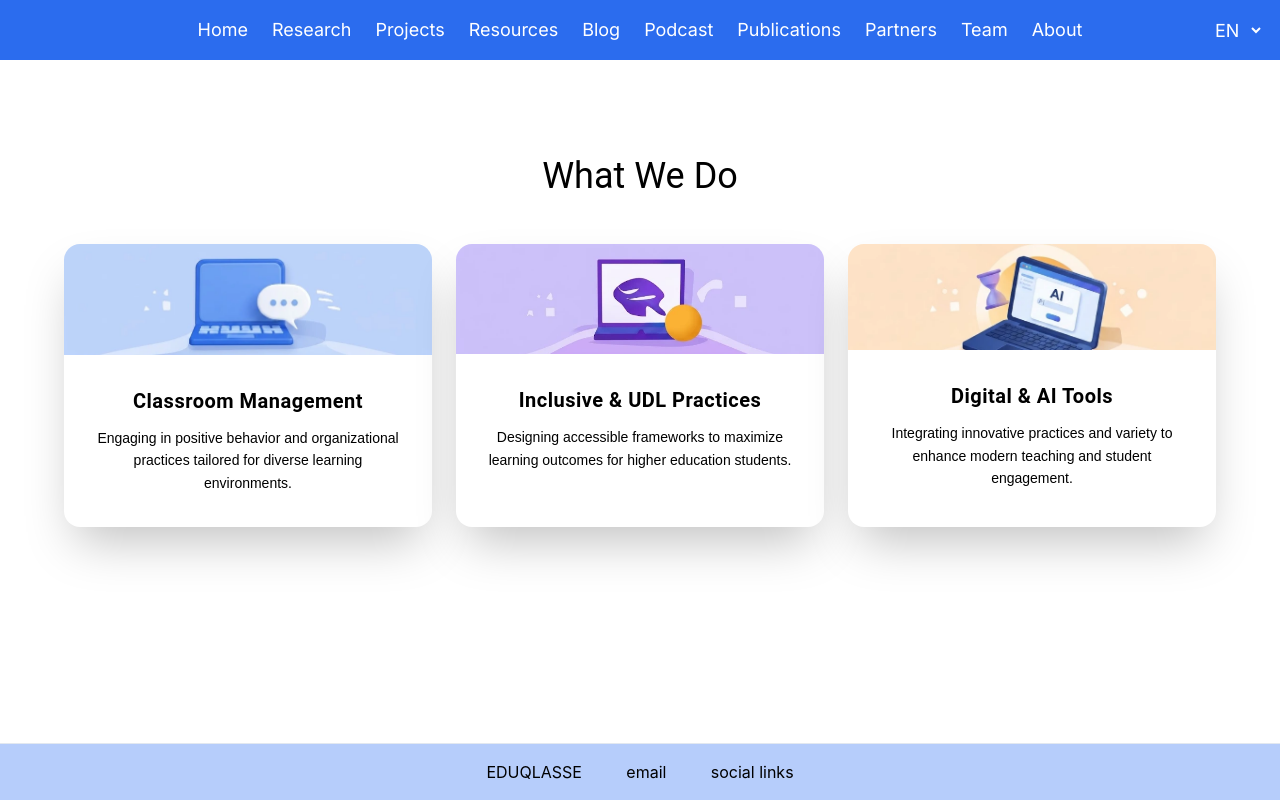
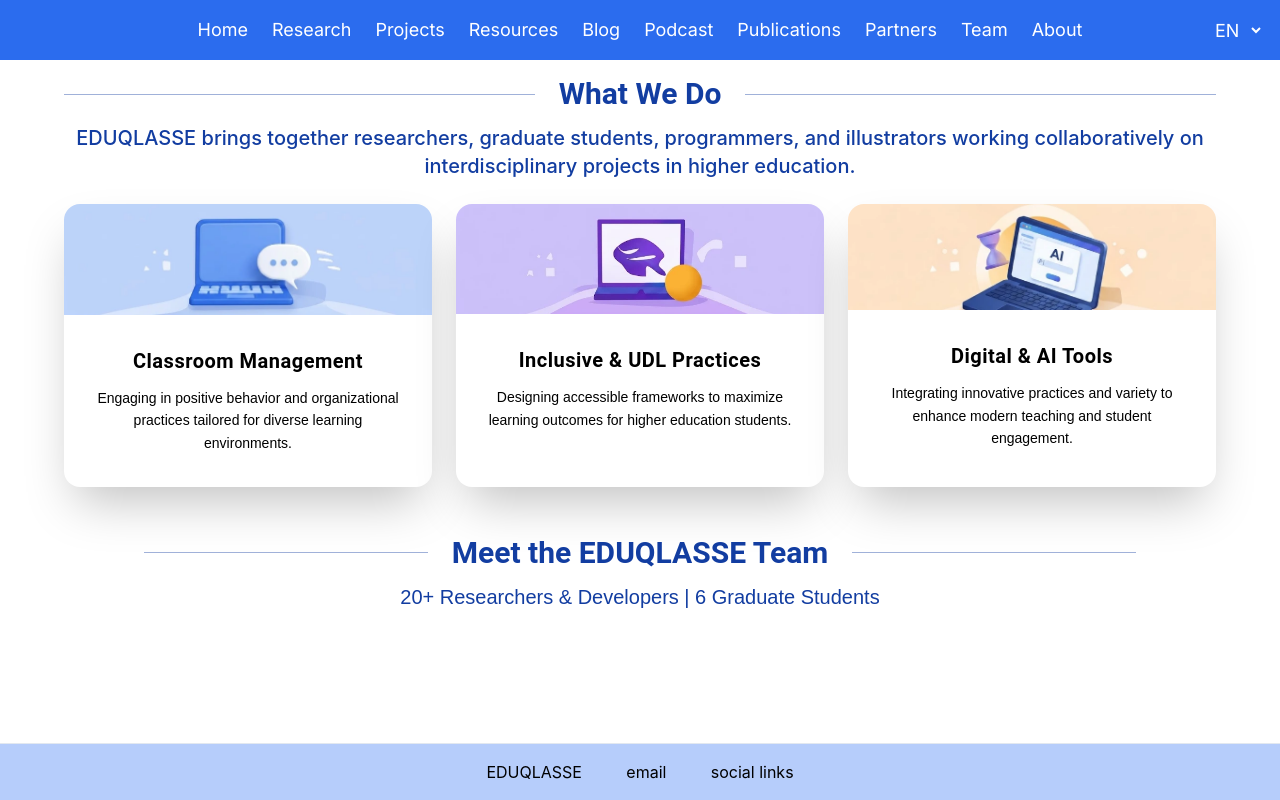
Before and after one commit to EduTech-Interactive/edutech-interactive.github.io, a React (Vite) app in the folder lab-site/: page /about in a window 1280 px wide. Built offline with nearby package versions, Linux system fonts and the light colour scheme; a web font is replaced by a local one.

Commit message:
about page modifications

```diff
--- a/lab-site/src/components/about/about.tsx
+++ b/lab-site/src/components/about/about.tsx
@@ -24,12 +24,22 @@ export const About = () => {
   ];
 
   return (
-    <section className="bg-white px-6 py-16 md:px-12 lg:py-24">
+    <>
+    <section className="bg-white px-6 py-4 md:px-12">
       <div className="mx-auto max-w-6xl">
-        {/* Section Heading */}
-        <h2 className="font-heading mb-12 text-center text-3xl sm:text-4xl">
-          {t("whatWeDo.title")}
-        </h2>
+          {/*header*/}
+          <div className="flex items-center w-full mb-3">
+            <div className="flex-1 h-px bg-edu-blue-600 opacity-40"></div>
+            <h2 className="font-heading text-2xl md:text-3xl font-bold text-edu-blue-600 px-6 whitespace-nowrap">
+              {t("whatWeDo.title")}
+            </h2>
+            <div className="flex-1 h-px bg-edu-blue-600 opacity-40"></div>
+          </div>
+
+          {/*team info*/}
+          <p className="text-lg md:text-xl text-edu-blue-600 font-medium mb-6 flex items-center gap-2 flex-wrap justify-center text-center">
+            <span>{t("meetTheTeam.desc")}</span>
+          </p>
 
         {/* Responsive Grid Layout */}
         <div className="grid grid-cols-1 gap-6 sm:grid-cols-2 lg:grid-cols-3">
@@ -44,5 +54,29 @@ export const About = () => {
         </div>
       </div>
     </section>
+
+        <section className="font-body flex flex-col items-center w-full max-w-5xl mx-auto px-4 py-8">
+
+          {/*header*/}
+          <div className="flex items-center w-full mb-3">
+            <div className="flex-1 h-px bg-edu-blue-600 opacity-40"></div>
+            <h2 className="font-heading text-2xl md:text-3xl font-bold text-edu-blue-600 px-6 whitespace-nowrap">
+              {t("meetTheTeam.title")}
+            </h2>
+            <div className="flex-1 h-px bg-edu-blue-600 opacity-40"></div>
+          </div>
+
+          {/*team info*/}
+          <p className="text-lg md:text-xl text-edu-blue-600 font-medium mb-6 flex items-center gap-2 flex-wrap justify-center">
+            <span>{t("meetTheTeam.stats")}</span>
+          </p>
+
+          {/*team img*/}
+          <div className="w-full max-w-3xl rounded-2xl overflow-hidden shadow-md mb-6">
+          </div>
+
+          <div className='m-5'></div>
+        </section>
+    </>
   );
 };
--- /dev/null
+++ b/lab-site/src/components/about/team-member-info.tsx
@@ -0,0 +1,34 @@
+interface TeamMemberProps {
+  name: string;
+  description: string;
+  imgSrc: string;
+  flipped?: boolean;
+}
+
+export function TeamMember({
+  name,
+  description,
+  imgSrc,
+  flipped = false,
+}: TeamMemberProps) {
+  return (
+    <div
+      className={`flex flex-col gap-6 md:flex-row ${
+        flipped ? "md:flex-row-reverse" : ""
+      }`}
+    >
+      <div className="shrink-0">
+        <img
+          src={imgSrc}
+          alt={name}
+          className="w-full max-w-sm object-cover"
+        />
+      </div>
+
+      <div className="flex flex-col">
+        <h2 className="font-heading font-bold text-2xl">{name}</h2>
+        <p className="font-body">{description}</p>
+      </div>
+    </div>
+  );
+}
```
Also changed, not shown: 13 other files (tests, documents, lock files or other folders).
